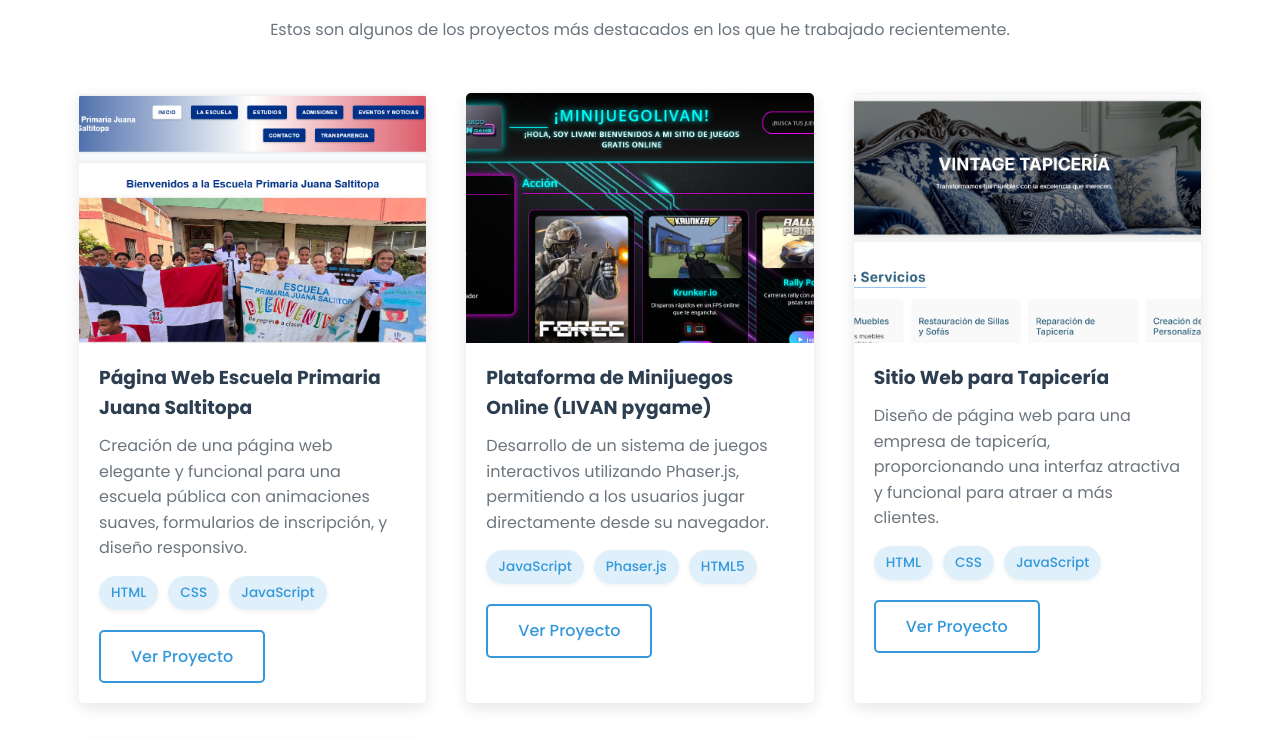
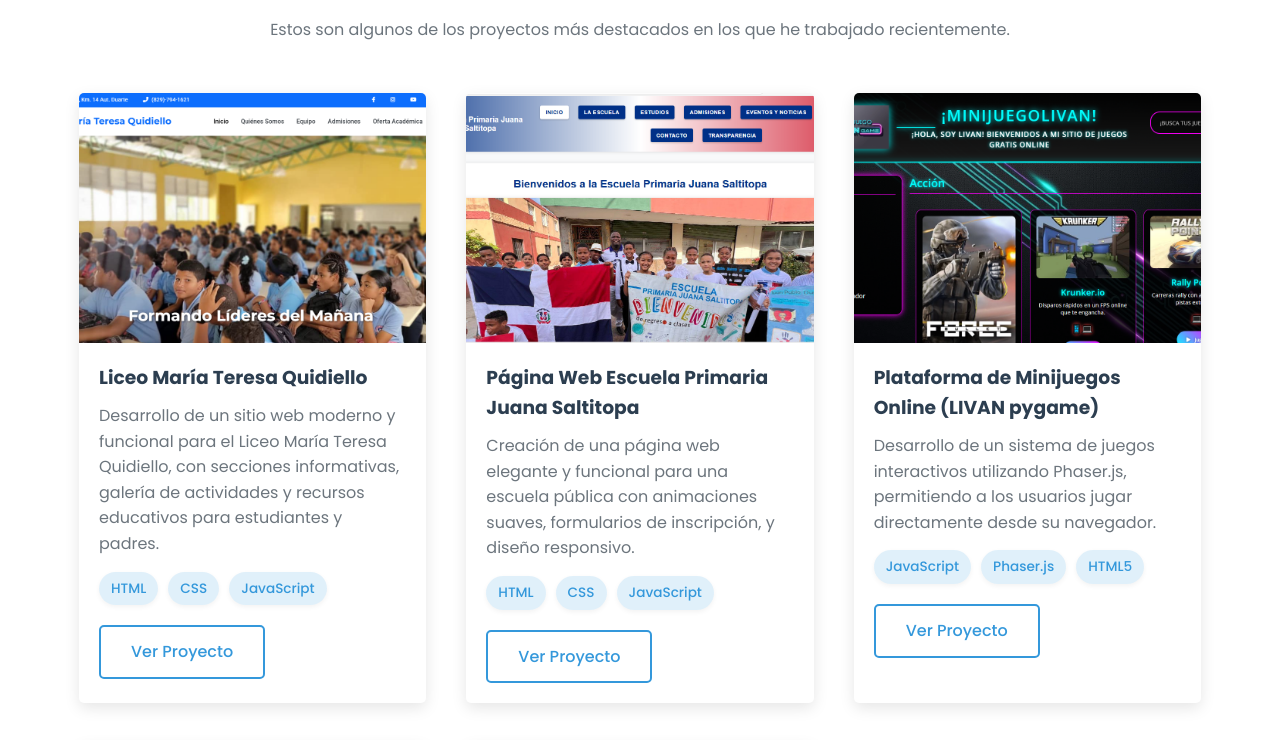
Before and after one commit to LIVANLEBRON/mi_pagina_profesional, a plain HTML site: page index.html in a window 1280 px wide. Shown: the part 2950-3690 px from the top of the page. Drawn offline with Linux system fonts and the light colour scheme.

```diff
--- a/index.html
+++ b/index.html
@@ -161,6 +161,22 @@
             <div class="projects-grid">
                 <div class="project-card">
                     <div class="project-image">
+                        <img src="img/project-school.png" alt="Liceo María Teresa Quidiello">
+                    </div>
+                    <div class="project-info">
+                        <h3>Liceo María Teresa Quidiello</h3>
+                        <p>Desarrollo de un sitio web moderno y funcional para el Liceo María Teresa Quidiello, con secciones informativas, galería de actividades y recursos educativos para estudiantes y padres.</p>
+                        <div class="project-tags">
+                            <span>HTML</span>
+                            <span>CSS</span>
+                            <span>JavaScript</span>
+                        </div>
+                        <a href="https://liceomariateresaquidiello.edu.do" class="btn btn-outline" target="_blank">Ver Proyecto</a>
+                    </div>
+                </div>
+
+                <div class="project-card">
+                    <div class="project-image">
                         <img src="pagina juana saltitopa.png" alt="Página Web Escuela Primaria Juana Saltitopa">
                     </div>
                     <div class="project-info">
```
Also changed, not shown: img/project-school.png (added), project-school.png (added).
